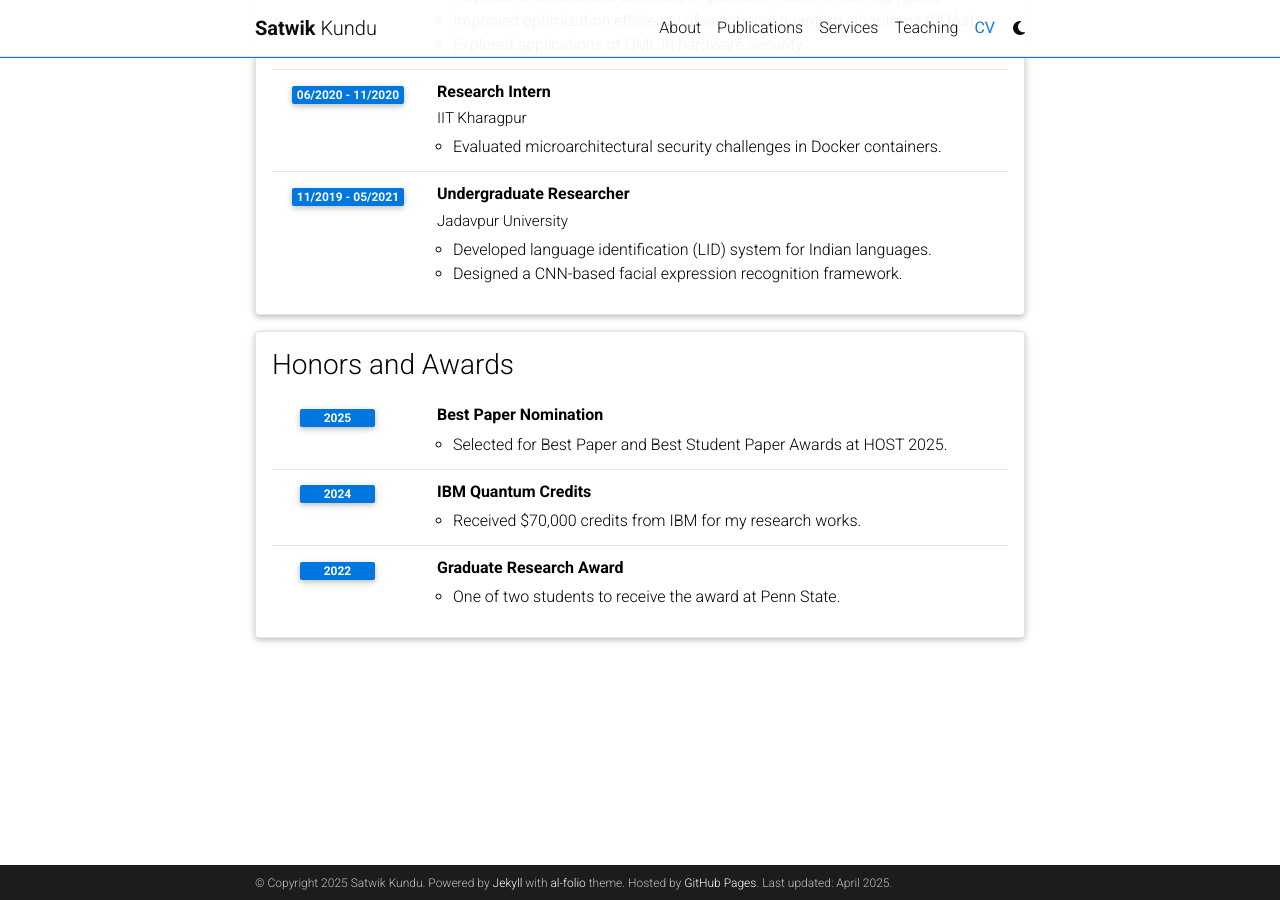
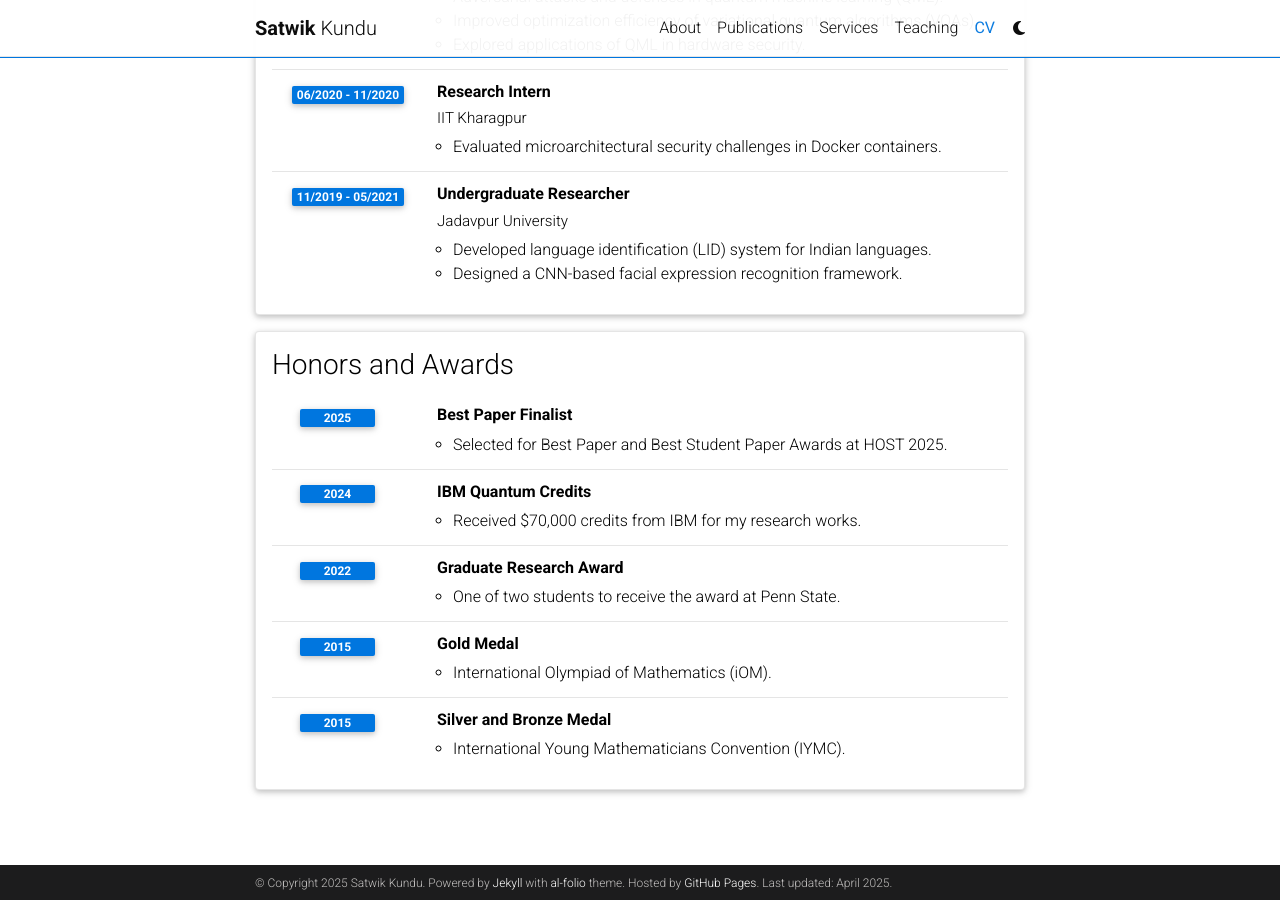
Before and after one commit to satwik-kundu/satwik-kundu.github.io, a Jekyll site: the page built from _pages/cv.md, in a window 1280 px wide and 900 px high, scrolled down 787 px. Built offline with Jekyll 4.4.1, drawn with Linux system fonts in a browser that asks for light colours; comment, search, counter and statistics services are not loaded; a style sheet for code colours, icons or effects is not loaded.

Commit message:
minor updates

```diff
--- a/_bibliography/papers.bib
+++ b/_bibliography/papers.bib
@@ -35,7 +35,7 @@
   arxiv= "2405.18746",
   abbr={HOST},
   selected = "true",
-  note = "Best Paper Nominee"
+  note = "Best Paper Finalist"
 }
 
 @article{kundu2024security,
--- a/_data/cv.yml
+++ b/_data/cv.yml
@@ -56,7 +56,7 @@
   type: time_table
   contents:
     - year: 2025
-      title: Best Paper Nomination
+      title: Best Paper Finalist
       items:
         - Selected for Best Paper and Best Student Paper Awards at HOST 2025.
     - year: 2024
@@ -67,6 +67,14 @@
       title: Graduate Research Award
       items:
         - One of two students to receive the award at Penn State.
+    - year: 2015
+      title: Gold Medal
+      items:
+        -  International Olympiad of Mathematics (iOM).
+    - year: 2015
+      title: Silver and Bronze Medal
+      items:
+        - International Young Mathematicians Convention (IYMC).
 
 # - title: Academic Interests
 #   type: nested_list
```
Also changed, not shown: other parts of _bibliography/papers.bib (+2 -2 lines), 1 other file.
